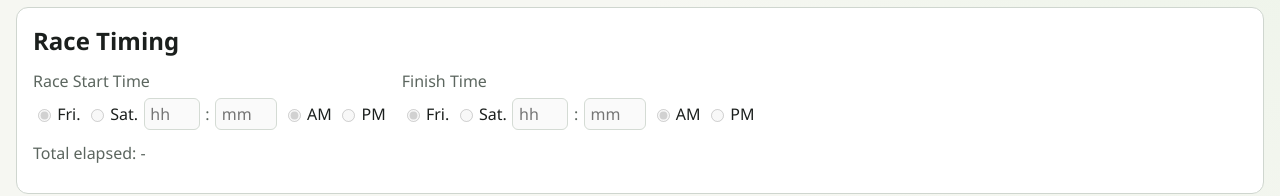
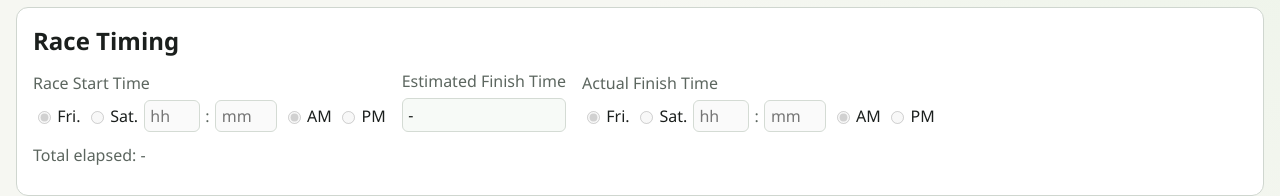
Before and after one commit to ipil/HTC_tracking, a Next.js app: page / in a window 1280 px wide. Shown: the part 287-483 px from the top of the page. Built offline with nearby package versions, Linux system fonts and the light colour scheme; no server answers; the database is empty.

Commit message:
adding esimated finish time

```diff
--- a/components/TableClient.tsx
+++ b/components/TableClient.tsx
@@ -144,6 +144,21 @@ export default function TableClient({ initialData, isAdmin, canEdit }: Props) {
     return Math.round((b - a) / 1000);
   }, [data.finish_time, data.race_start_time]);
 
+  const estimatedFinishTime = useMemo(() => {
+    const lastLeg = data.rows[data.rows.length - 1];
+    if (!lastLeg?.updatedEstimatedStartTime || lastLeg.estimatedPaceSpm === null) {
+      return null;
+    }
+
+    const estimatedStartTs = new Date(lastLeg.updatedEstimatedStartTime).getTime();
+    if (!Number.isFinite(estimatedStartTs)) {
+      return null;
+    }
+
+    const estimatedDurationSec = Math.round(lastLeg.legMileage * lastLeg.estimatedPaceSpm);
+    return new Date(estimatedStartTs + estimatedDurationSec * 1000).toISOString();
+  }, [data.rows]);
+
   return (
     <div style={{ display: "grid", gap: "1rem" }}>
       {!canEdit ? (
@@ -153,7 +168,7 @@ export default function TableClient({ initialData, isAdmin, canEdit }: Props) {
       ) : null}
       <section className="panel" style={{ display: "grid", gap: "0.8rem" }}>
         <h2>Race Timing</h2>
-        <div style={{ display: "grid", gridTemplateColumns: "repeat(2, max-content)", gap: "1rem", justifyContent: "start" }}>
+        <div style={{ display: "grid", gridTemplateColumns: "repeat(3, max-content)", gap: "1rem", justifyContent: "start", alignItems: "end" }}>
           <label style={{ display: "grid", gap: "0.35rem", width: "fit-content" }}>
             <div className="muted">Race Start Time</div>
             <RaceDayTimeInput
@@ -168,8 +183,25 @@ export default function TableClient({ initialData, isAdmin, canEdit }: Props) {
             />
           </label>
 
+          <div style={{ display: "grid", gap: "0.35rem", width: "fit-content" }}>
+            <div className="muted">Estimated Finish Time</div>
+            <div
+              style={{
+                minHeight: 34,
+                display: "inline-flex",
+                alignItems: "center",
+                padding: "0.25rem 0.35rem",
+                border: "1px solid #d4dbd4",
+                borderRadius: 6,
+                background: "#f7faf7"
+              }}
+            >
+              {formatUTCISOStringToLA_friendly(estimatedFinishTime)}
+            </div>
+          </div>
+
           <label style={{ display: "grid", gap: "0.35rem", width: "fit-content" }}>
-            <div className="muted">Finish Time</div>
+            <div className="muted">Actual Finish Time</div>
             <RaceDayTimeInput
               disabled={!canEdit}
               value={data.finish_time}
```
